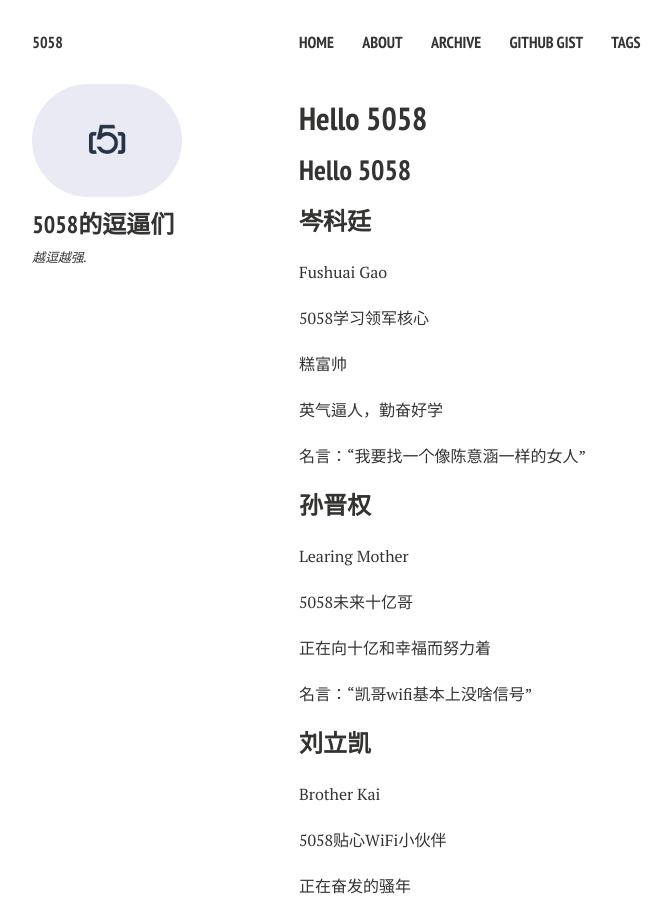
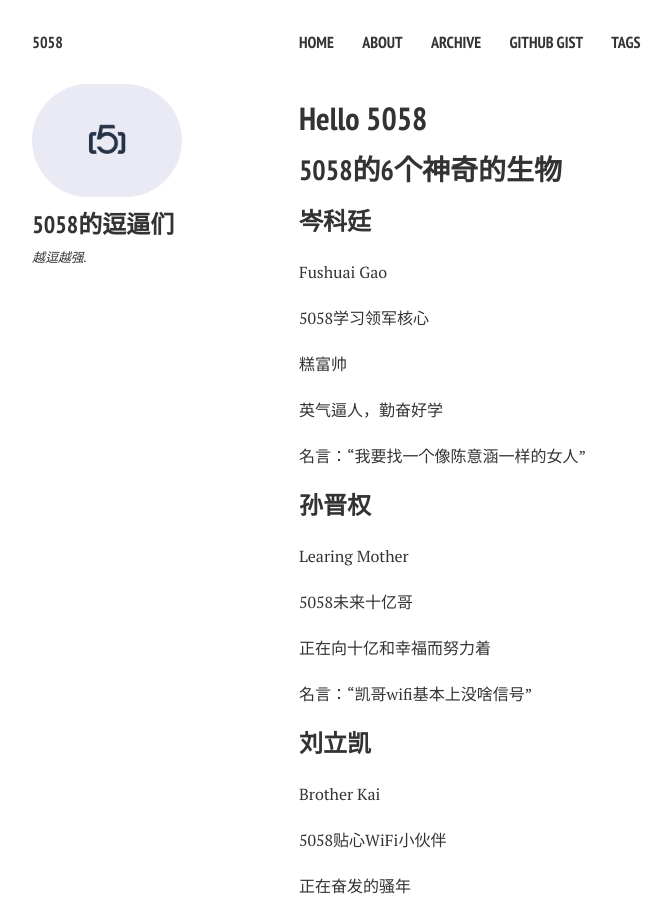
Before and after one commit to 5058/5058.github.io, a Jekyll site: the page built from _posts/2014-03-12-Hello-5058.md, in a window 1280 px wide and 900 px high. Shown: the whole window, without its empty margins (21-692 px from the left). Built offline with Jekyll 4.4.1, drawn with Linux system fonts in a browser that asks for light colours; nearby versions of some CDN libraries; comment, search, counter and statistics services are not loaded.

Commit message:
Update 2014-03-12-Hello-5058.md

```diff
--- a/_posts/2014-03-12-Hello-5058.md
+++ b/_posts/2014-03-12-Hello-5058.md
@@ -6,7 +6,7 @@ category: articles
 tags: [life, 5058]
 ---
 
-##Hello 5058
+##5058的6个神奇的生物
 
 ###岑科廷
 
```
